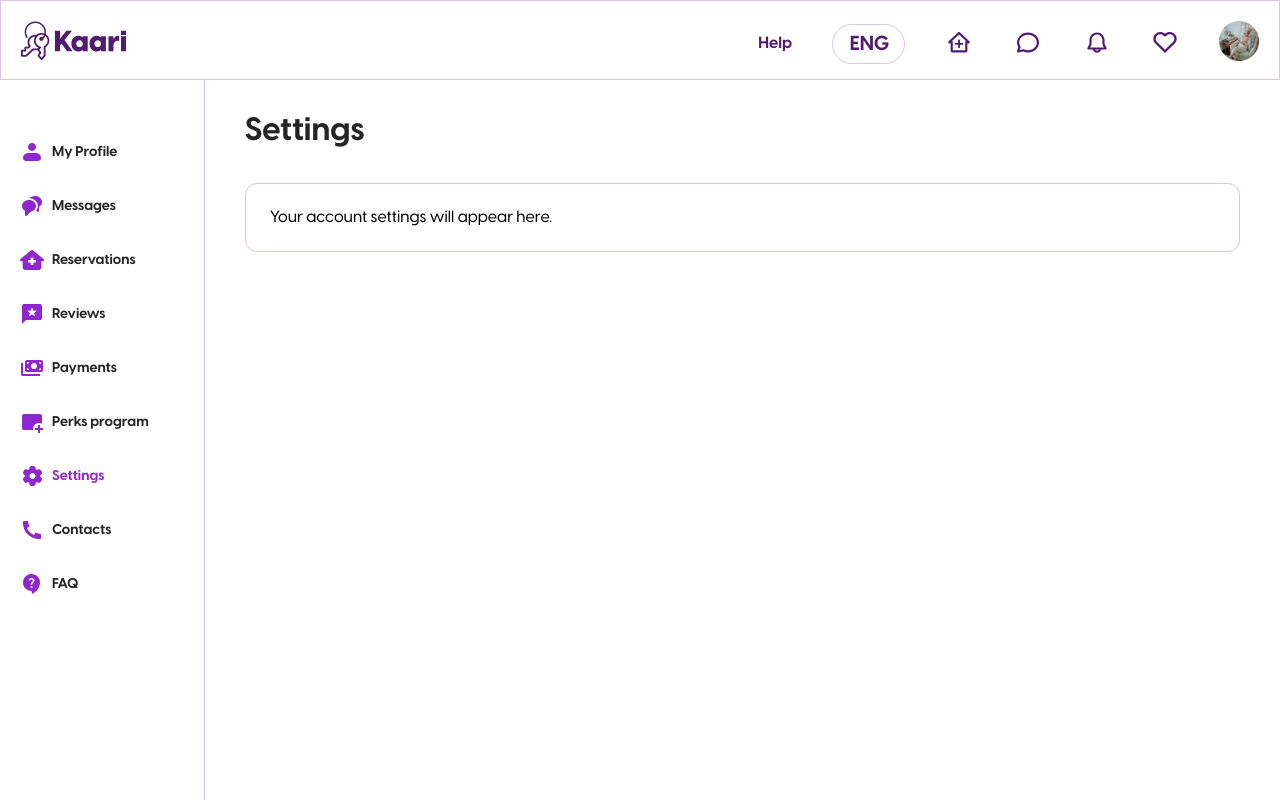
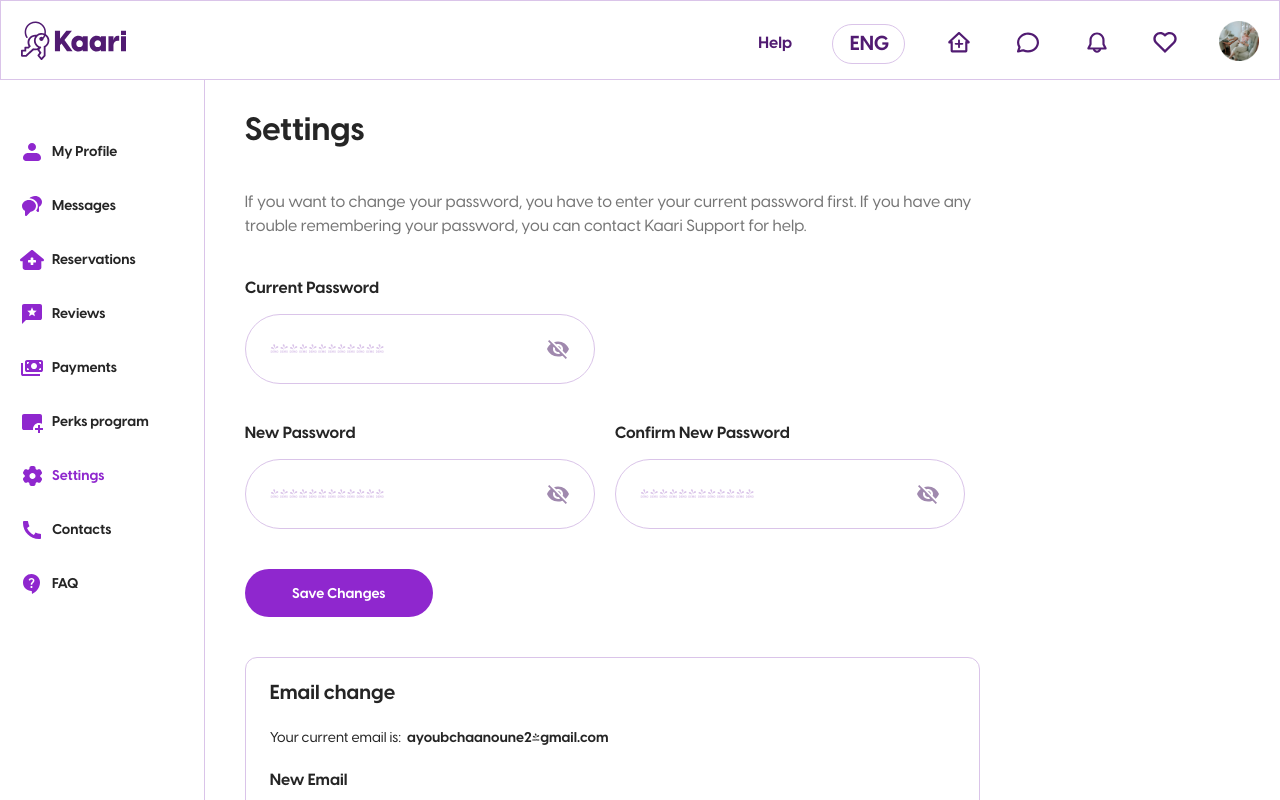
Before and after one commit to chamsedd0/kaari-monorepo, a React (Vite) app in the folder kaari-web/: page / in a window 1280 px wide. Both pictures are taken after a click on the button "Settings". Shown: the top 800 px of the page. Built offline with nearby package versions, Linux system fonts and the light colour scheme.

Commit message:
commit settings page

```diff
--- a/kaari-web/src/components/styles/inputs/input-fields/input-base-model-style-1.tsx
+++ b/kaari-web/src/components/styles/inputs/input-fields/input-base-model-style-1.tsx
@@ -7,7 +7,6 @@ const InputBaseModel1 = styled.div`
   gap: 16px;
   align-items: flex-start;
   width: 100%;
-  max-width: 757px;
 
   span {
     font: ${Theme.typography.fonts.extraLargeB};
--- a/kaari-web/src/components/styles/inputs/input-fields/input-base-model-style-2.tsx
+++ b/kaari-web/src/components/styles/inputs/input-fields/input-base-model-style-2.tsx
@@ -7,7 +7,7 @@ const InputBaseModel2 = styled.div`
   gap: 16px;
   align-items: flex-start;
   width: 100%;
-  max-width: 490px;
+  max-width: 350px;
 
   div {
     display: flex;
--- a/kaari-web/src/pages/dashboards/user-dashboard/settings/page.tsx
+++ b/kaari-web/src/pages/dashboards/user-dashboard/settings/page.tsx
@@ -1,13 +1,101 @@
-import React from 'react';
+import React, { useState } from 'react';
 import { SettingsPageStyle } from './styles';
+import { PurpleButtonMB48 } from '../../../../components/skeletons/buttons/purple_MB48';
+import InputBaseModelWithIcon from '../../../../components/skeletons/inputs/input-fields/input-variant-with-icon';
+import InputBaseModel from '../../../../components/skeletons/inputs/input-fields/input-variant';
 
 const SettingsPage: React.FC = () => {
+    // Password states
+    const [currentPassword, setCurrentPassword] = useState('');
+    const [newPassword, setNewPassword] = useState('');
+    const [confirmPassword, setConfirmPassword] = useState('');
+
+    // Email states
+    const [currentEmail, setCurrentEmail] = useState('ayoubchaanoune2@gmail.com');
+    const [newEmail, setNewEmail] = useState('');
+
+    // Handle password changes
+    const handleCurrentPasswordChange = (e: React.ChangeEvent<HTMLInputElement>) => {
+        setCurrentPassword(e.target.value);
+    };
+
+    const handleNewPasswordChange = (e: React.ChangeEvent<HTMLInputElement>) => {
+        setNewPassword(e.target.value);
+    };
+
+    const handleConfirmPasswordChange = (e: React.ChangeEvent<HTMLInputElement>) => {
+        setConfirmPassword(e.target.value);
+    };
+
+    // Handle email change
+    const handleNewEmailChange = (e: React.ChangeEvent<HTMLInputElement>) => {
+        setNewEmail(e.target.value);
+    };
+
+
     return (
         <SettingsPageStyle>
-            <h1 className="section-title">Settings</h1>
-            <div className="settings-content">
-                <p>Your account settings will appear here.</p>
+            <div className="left">
+                <h1 className="settings-title">Settings</h1>
+                <p className="settings-info">If you want to change your password, you have to enter your current password first. If you have any trouble remembering your password, you can contact Kaari Support for help.</p>
+
+                <div className="settings-password-box">
+                    <div className="password-field-container">
+                        <InputBaseModelWithIcon
+                            title="Current Password"
+                            placeholder="Enter your current password"
+                            value={currentPassword}
+                            onChange={handleCurrentPasswordChange}
+                        />
+                        <div className="row">
+                        <InputBaseModelWithIcon
+                            title="New Password"
+                            placeholder="Enter your new password"
+                            value={newPassword}
+                            onChange={handleNewPasswordChange}
+                        />
+                        <InputBaseModelWithIcon
+                            title="Confirm New Password"
+                            placeholder="Confirm your new password"
+                            value={confirmPassword}
+                            onChange={handleConfirmPasswordChange}
+                        />
+                        </div>
+                    </div>
+                </div>
+                <div className="save-button">
+                    <PurpleButtonMB48 text="Save Changes" />
+                </div>
+
+                <div className="email-change">
+                    <h2 className="email-change-title">Email change</h2>
+                    <div className="your-email-info">
+                        <div className="current-email">
+                            <label>Your current email is: </label>
+                        </div>
+                        <div className="your-email">
+                            <label>{currentEmail}</label>
+                        </div>
+                    </div>
+                    <div className="new-email-box">
+                        <div className="new-email-title">
+                            New Email
+                        </div>
+                        <InputBaseModel
+                            type="text"
+                            placeholder="Enter your new email address"
+                            value={newEmail}
+                            onChange={handleNewEmailChange}
+                        />
+                    </div>
+                    <div className="save-button">
+                        <PurpleButtonMB48 text="Change Email" />
+                    </div>
+                </div>
             </div>
+            <div className="right">
+            </div>
+
         </SettingsPageStyle>
     );
 };
--- a/kaari-web/src/pages/dashboards/user-dashboard/settings/styles.tsx
+++ b/kaari-web/src/pages/dashboards/user-dashboard/settings/styles.tsx
@@ -3,18 +3,116 @@ import { Theme } from "../../../../theme/theme";
 
 export const SettingsPageStyle = styled.div`
     display: flex;
-    flex-direction: column;
+    align-items: start;
+    justify-content: space-between;
+    gap: 40px;
     width: 100%;
-    gap: 32px;
 
-    .section-title {
-        font: ${Theme.typography.fonts.h3};
-        color: ${Theme.colors.black};
+    .right {
+        display: flex;
+        flex-direction: column;
+        flex: 0.3;
+        gap: 40px;
     }
 
-    .settings-content {
+    .left {
+        display: flex;
+        flex-direction: column;
+        flex: 1;
+        gap: 40px;
+
+
+
+            .settings-title {
+                font: ${Theme.typography.fonts.h3};
+                color: ${Theme.colors.black};
+            }
+
+            .settings-info {
+                font: ${Theme.typography.fonts.text16};
+                color: ${Theme.colors.gray2};
+                max-width: 750px;
+                line-height: 150%;
+            }
+
+            .settings-password-box {
+                display: flex;
+                flex-direction: column;
+                gap: 40px;
+
+                .password-section-title {
+                    font: ${Theme.typography.fonts.extraLargeB};
+                    color: ${Theme.colors.black};
+                    margin-bottom: 16px;
+                }
+
+                .password-field-container {
+                    display: flex;
+                    flex-direction: column;
+                    gap: 40px;
+
+                    .row {
+                        display: flex;
+                        flex-direction: row;
+                        gap: 20px;
+                        width: 100%;
+
+                        input {
+                            width: 100%;
+                        }
+            }
+
+        }
+    }
+
+    .save-button {
+        display: flex;
+        justify-content: start;
+        align-items: center;
+        width: 100%;
+        max-width: 188px;
+
+
+    }
+
+    .email-change {
+        display: flex;
+        flex-direction: column;
+        gap: 24px;
         padding: 24px;
+        border-radius: ${Theme.borders.radius.md};
         border: ${Theme.borders.primary};
-        border-radius: ${Theme.borders.radius.md};
+
+        .email-change-title {
+            font: ${Theme.typography.fonts.extraLargeB};
+            color: ${Theme.colors.black};
+        }
+
+        .new-email-title {
+            font: ${Theme.typography.fonts.largeB};
+            color: ${Theme.colors.black};
+            margin-bottom: -4px;
+        }
+
+
+        .your-email-info {
+            display: flex;
+            flex-direction: row;
+
+
+
+
+            .current-email {
+                font: ${Theme.typography.fonts.mediumM};
+                color: ${Theme.colors.black};
+            }
+            .your-email {
+                margin-left: 6px;
+                font: ${Theme.typography.fonts.mediumB};
+                color: ${Theme.colors.black};
+            }
+    }
+
+    }
     }
 `;
```
